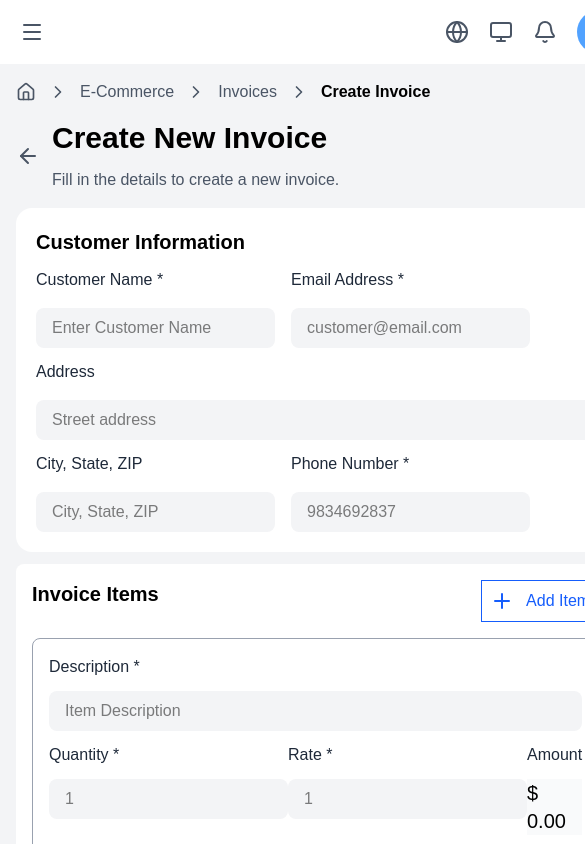
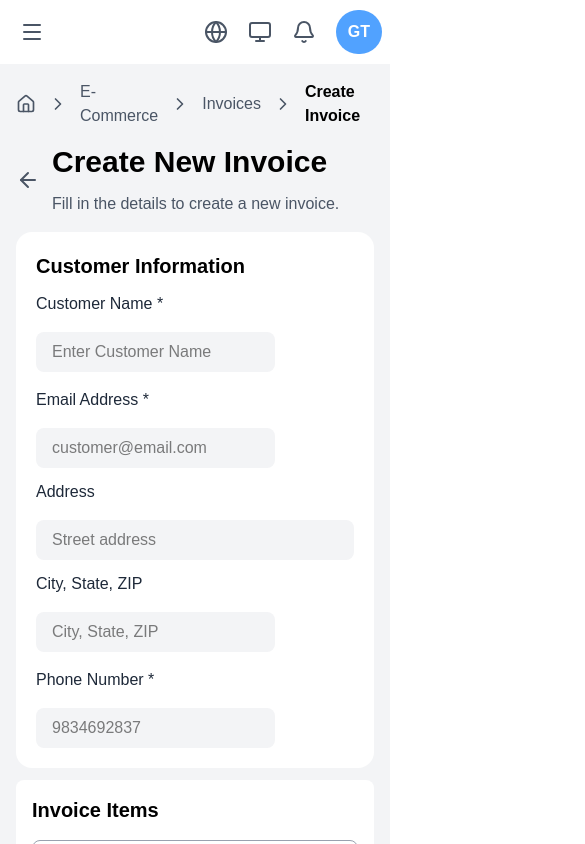
Before and after one commit to RosyPanday/TailPanel, a React (Vite) app in the folder tailPanel/: page /create-invoice in a window 390 px wide. Shown: the top 844 px of the page, 585 px wide, since content can reach past the window. Built offline with nearby package versions, Linux system fonts and the light colour scheme.

Commit message:
fix: create invoice page made responsive with loader and toast notification

```diff
--- a/tailPanel/src/components/form/invoice/invoice-customer-information.tsx
+++ b/tailPanel/src/components/form/invoice/invoice-customer-information.tsx
@@ -9,7 +9,7 @@ function InvoiceCustomerInformation({
     <div className="flex flex-col gap-3 p-5 bg-white rounded-2xl">
       <h3 className="font-semibold text-xl">Customer Information</h3>
       {/* customer name and email address */}
-      <div className="flex gap-4">
+      <div className="flex gap-4 flex-wrap ">
         <div className="flex flex-col gap-4">
           {/* customer name */}
           <div className="text-gray-800">Customer Name *</div>
@@ -52,7 +52,7 @@ function InvoiceCustomerInformation({
         )}
       </div>
       {/* city state zip*/}
-      <div className="flex gap-4">
+      <div className="flex flex-wrap gap-4">
         <div className="flex flex-col gap-4">
           <div className="text-gray-800">City, State, ZIP </div>
           <input
--- a/tailPanel/src/components/form/invoice/invoice-dates.tsx
+++ b/tailPanel/src/components/form/invoice/invoice-dates.tsx
@@ -1,6 +1,6 @@
 function InvoiceDates({ register, errors }: { register: any; errors: any }) {
   return (
-    <div className="flex flex-col lg:w-90  gap-4 bg-white rounded-lg p-4">
+    <div className="flex flex-col gap-4 bg-white rounded-lg p-4">
       <h3 className="font-bold text-xl">Invoice Details</h3>
       {/* issued date */}
       <div className="text-gray-800">Issue Date *</div>
--- a/tailPanel/src/components/form/invoice/invoice-items.tsx
+++ b/tailPanel/src/components/form/invoice/invoice-items.tsx
@@ -13,10 +13,10 @@ function InvoiceItems({ register, errors ,control}: { register: any; errors: any
       {/* heading */}
       <div className="flex justify-between">
         <h3 className="font-semibold text-xl">Invoice Items</h3>
-        <div className="border border-blue-600 p-2 flex gap-3">
+        {/* <div className="border border-blue-600 p-2 flex gap-3">
           <Plus className="text-blue-600"></Plus>
           <span className="text-blue-600"> Add Item</span>
-        </div>
+        </div> */}
       </div>
       {/* box */}
       <div className="border border-gray-400 rounded-lg flex-col gap-4 p-4">
@@ -31,7 +31,7 @@ function InvoiceItems({ register, errors ,control}: { register: any; errors: any
           {errors.description && (
             <p className="text-red-600">{errors.description.message}</p>
           )}
-          <div className="flex gap -3">
+          <div className="flex gap-3 flex-wrap">
             <div className="flex flex-col gap-3">
               <div className="text-gray-800">Quantity *</div>
               <input
--- a/tailPanel/src/components/layout/invoice/add-invoice-content.tsx
+++ b/tailPanel/src/components/layout/invoice/add-invoice-content.tsx
@@ -8,7 +8,7 @@ import InvoiceActions from "./invoice-actions.js";
 import { useAddInvoices } from "../../../hooks/invoice/use-add-invoice.js";
 
 function AddInvoiceContent() {
-  const { register, handleSubmit, onSubmitEvent, errors, control } =
+  const { register, handleSubmit, onSubmitEvent, errors, control, isPending } =
     useAddInvoices();
   return (
     <div className="flex flex-col gap-4 m-4">
@@ -45,7 +45,7 @@ function AddInvoiceContent() {
       </div>
       {/* form */}
       <form onSubmit={handleSubmit(onSubmitEvent)}>
-        <div className="flex flex-wrap w-full gap-3">
+        <div className="flex flex-1 flex-wrap w-full gap-3">
           {/* first holder */}
           <div className="flex flex-1 flex-col gap-3">
             <InvoiceCustomerInformation register={register} errors={errors} />
@@ -57,10 +57,10 @@ function AddInvoiceContent() {
             <InvoiceAdditionalNotes register={register} errors={errors} />
           </div>
           {/* left side holder */}
-          <div className="flex flex-col gap-4 ">
+          <div className="flex flex-1 flex-col gap-4 lg:flex-none lg:w-90 ">
              <InvoiceDates register={register} errors={errors}  />
              <InvoiceSummary control={control}/>
-             <InvoiceActions />
+             <InvoiceActions isPending={isPending} />
           </div>
         </div>
       </form>
--- a/tailPanel/src/components/layout/invoice/invoice-actions.tsx
+++ b/tailPanel/src/components/layout/invoice/invoice-actions.tsx
@@ -1,10 +1,29 @@
-function InvoiceActions(){
-    return(
-          <div className="bg-white rounded-lg lg:w-90 p-4 flex flex-col gap-4">
-             <h3 className="font-semibold text-xl">Actions</h3>
-             <button type="submit" className="bg-blue-600 text-white p-3">Create Invoice</button>
-             <button type="button" className="text-blue-600 border bordere-blue-600 p-3">Cancel</button>
+function InvoiceActions({ isPending }: { isPending: boolean }) {
+  return (
+    <div className="bg-white rounded-lg  p-4 flex flex-col gap-4">
+      <h3 className="font-semibold text-xl">Actions</h3>
+      <button
+        disabled={isPending}
+        type="submit"
+        className="bg-blue-600 text-white p-3"
+      >
+        {isPending ? (
+          <div className="flex gap-2">
+            <div className="w-5 h-5 rounded-full border-2 border-white/30 border-t-white animate-spin" />
+            <span>Saving</span>
           </div>
-    )
+        ) : (
+          "Create Invoice"
+        )}
+      </button>
+      <button
+        disabled={isPending}
+        type="button"
+        className="text-blue-600 border bordere-blue-600 p-3"
+      >
+        Cancel
+      </button>
+    </div>
+  );
 }
 export default InvoiceActions;
--- a/tailPanel/src/components/layout/invoice/invoice-summary.tsx
+++ b/tailPanel/src/components/layout/invoice/invoice-summary.tsx
@@ -11,7 +11,7 @@ function InvoiceSummary({control}:{control:any}){
   const tax = subtotal * 0.1;
   const total = subtotal + tax;
   return(
-     <div className="bg-white rounded-lg p-4 flex flex-col gap-4 lg:w-90">
+     <div className="bg-white rounded-lg p-4 flex flex-col gap-4">
        <h3 className="font-semibold text-xl"> Summary</h3>
        <div className="flex justify-between">
           <div className="text-gray-600"> Subtotal</div>
--- a/tailPanel/src/hooks/invoice/use-add-invoice.ts
+++ b/tailPanel/src/hooks/invoice/use-add-invoice.ts
@@ -4,6 +4,7 @@ import { useNavigate } from "react-router-dom";
 import { useForm, type SubmitHandler } from "react-hook-form";
 import { useAddInvoiceMutation } from "./use-add-invoice-mutation.js";
 import { addInvoiceSchema, type AddInvoiceInput, type AddInvoiceOutput } from "../../schemas/add-invoice-schema.js";
+import { toast } from "sonner";
 
 export function useAddInvoices() {
   const navigate = useNavigate();
@@ -15,7 +16,7 @@ export function useAddInvoices() {
     handleSubmit,
     reset,
     control,
-    formState: { errors },
+    formState: { errors , isSubmitting},
   } = useForm<AddInvoiceInput, any, AddInvoiceOutput>({
     resolver: zodResolver(addInvoiceSchema),
   });
@@ -23,6 +24,7 @@ export function useAddInvoices() {
   const onSubmitEvent: SubmitHandler<AddInvoiceOutput> = async (data) => {
     try {
       await addInvoiceMutation.mutateAsync(data);
+      toast.success("Added your new invoice.");
       reset();
       navigate("/create-invoice");
     } catch (error) {
@@ -39,5 +41,6 @@ export function useAddInvoices() {
     errors,
     control,
     onSubmitEvent,
+    isPending: addInvoiceMutation.isPending || isSubmitting,
   };
 }
--- a/tailPanel/src/hooks/product/use-add-product.ts
+++ b/tailPanel/src/hooks/product/use-add-product.ts
@@ -29,7 +29,6 @@ export function useAddProducts() {
 
   const onSubmitEvent: SubmitHandler<AddProductOutput> = async (data) => {
     try {
-      console.log(data);
       await addProductMutation.mutateAsync(data);
       toast.success("Product added to database successfully. View products to view the new product");
       reset();
--- a/tailPanel/src/schemas/add-invoice-schema.ts
+++ b/tailPanel/src/schemas/add-invoice-schema.ts
@@ -1,11 +1,21 @@
 import z from "zod";
 
-export const addInvoiceSchema = z.object({
+export const addInvoiceSchema = z
+  .object({
     customerName: z.string().min(5),
     email: z.email(),
-  address:z.preprocess((value)=> (value==="" ?undefined:value),z.string().min(4).optional()),
-  location:z.preprocess((value)=> (value==="" ?undefined:value),z.string().min(4).optional()),
-  phoneNumber:z.preprocess((value)=> (value==="" ?undefined:value),z.string().min(10).optional()),
+    address: z.preprocess(
+      (value) => (value === "" ? undefined : value),
+      z.string().min(4).optional(),
+    ),
+    location: z.preprocess(
+      (value) => (value === "" ? undefined : value),
+      z.string().min(4).optional(),
+    ),
+    phoneNumber: z.preprocess(
+      (value) => (value === "" ? undefined : value),
+      z.string().min(10).optional(),
+    ),
     description: z.string().min(5),
     quantity: z.coerce.number().min(1).max(1000),
     rate: z.coerce.number().min(1).max(20000),
@@ -15,6 +25,10 @@ export const addInvoiceSchema = z.object({
     ),
     issuedDate: z.coerce.date(),
     dueDate: z.coerce.date(),
+  })
+  .refine((data) => data.dueDate >= data.issuedDate, {
+    message: "Due date must be equal to or after the issued date",
+    path: ["dueDate"],
   });
 
 export type AddInvoiceInput = z.input<typeof addInvoiceSchema>;
```
Also changed, not shown: tailPanel/src/components/layout/viewProducts/view-product-content.tsx (line endings or trailing spaces), 1 other file (tests, documents, lock files or other folders). Lines whose indentation alone changed are shown as unchanged.
